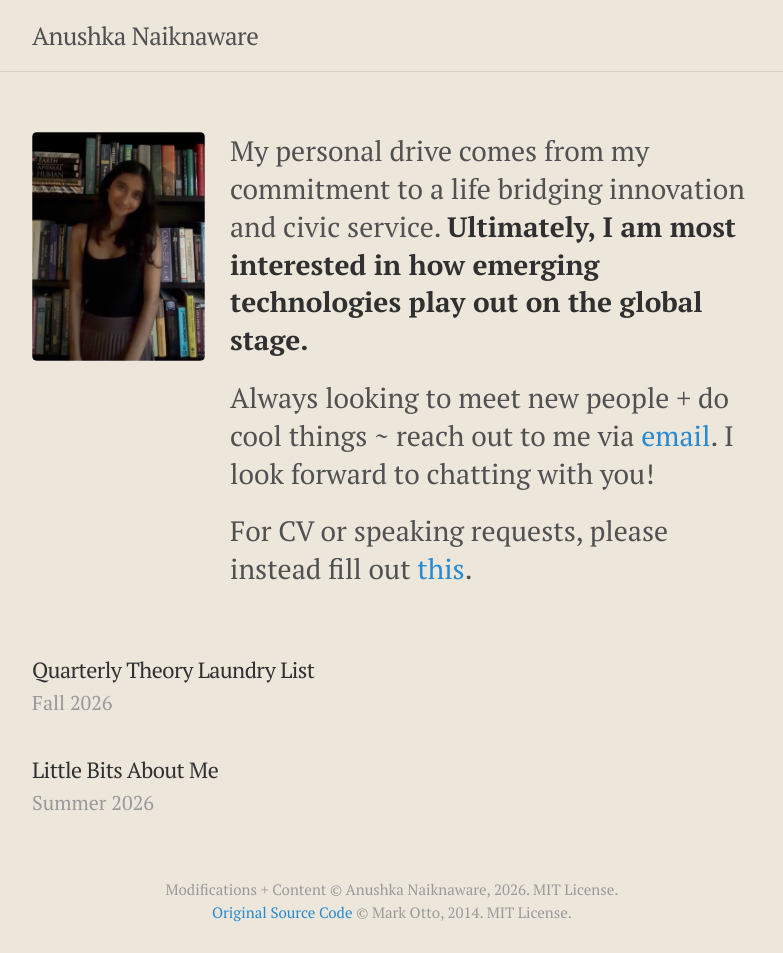
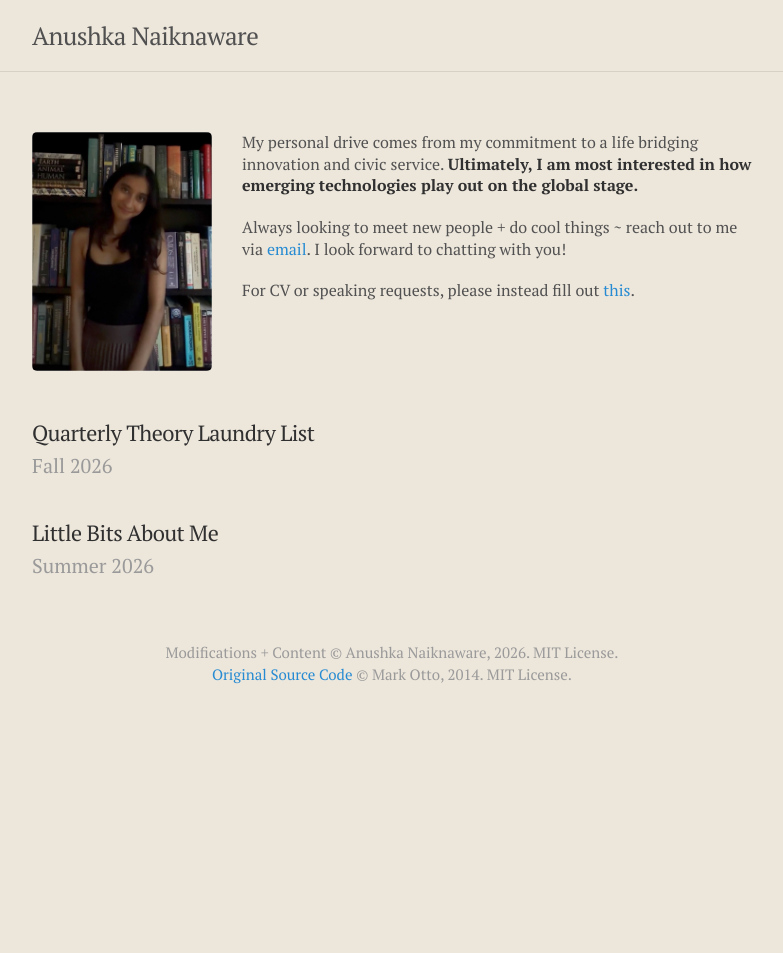
Before and after one commit to anushkanaiknaware/anushkanaiknaware.github.io, a Jekyll site: the page built from index.html, in a window 1280 px wide. Shown: the whole page, without its empty margins (248-1031 px from the left). Built offline with Jekyll 4.4.1, drawn with Linux system fonts in a browser that asks for light colours; the list of posts is cut into pages by our own code; after the commit the page ends 900 px from its top, so only the background shows below that.

Commit message:
Update poole.css

```diff
--- a/public/css/poole.css
+++ b/public/css/poole.css
@@ -237,8 +237,8 @@ img {
 
 .home-content {
   display: grid;
-  grid-template-columns: 24% minmax(0, 1fr);
-  gap: 3.5%;
+  grid-template-columns: 180px minmax(0, 1fr);
+  gap: 1.5rem;
   align-items: start;
 }
 
@@ -250,7 +250,7 @@ img {
 
 .home-text {
   min-width: 0;
-  font-size: 1.4rem;
+  font-size: .8rem;
   line-height: 1.35;
 }
 
```
